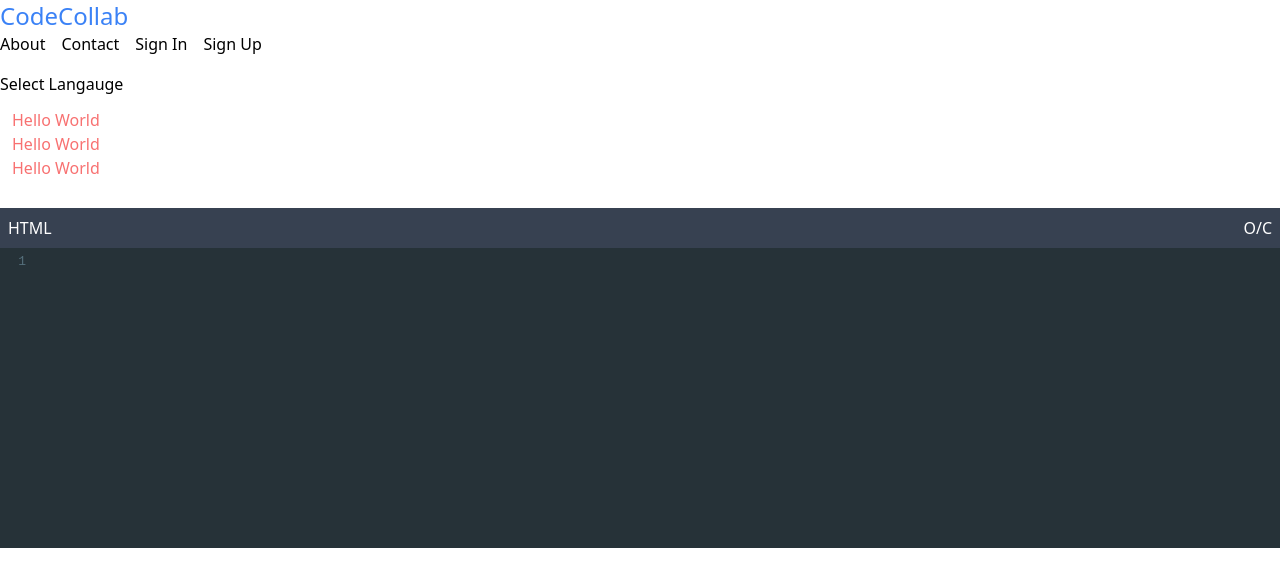
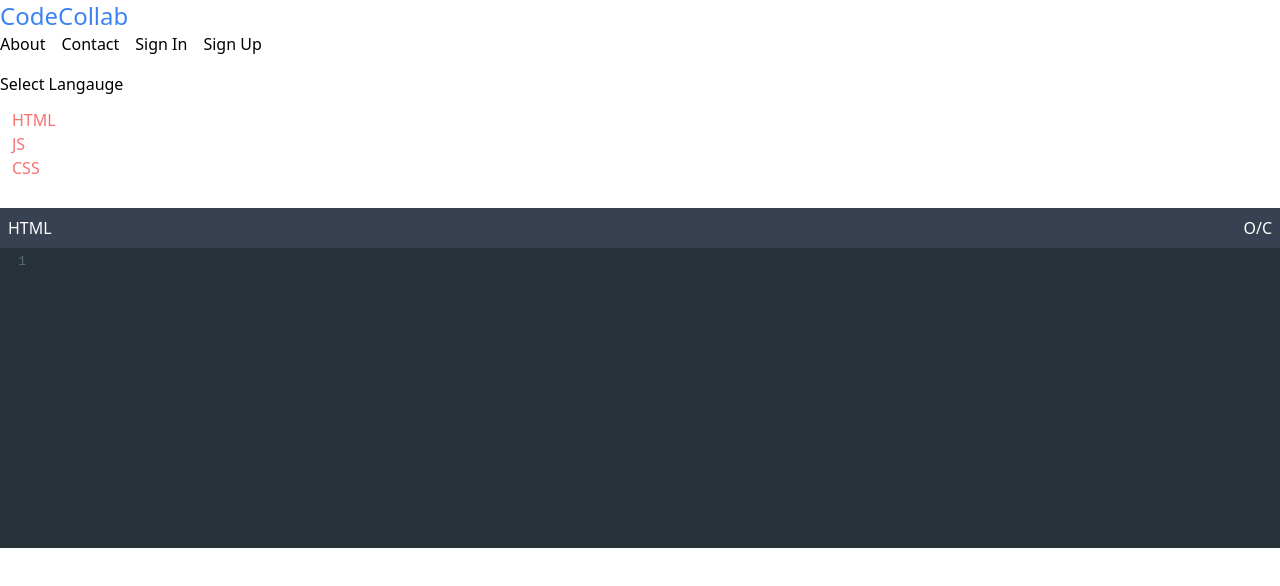
Before and after one commit to Smawllie/CodeCollab, a React (Create React App) app in the folder frontend/: page /editor in a window 1280 px wide. Both pictures are taken after a click on the button "Select Langauge". Shown: the top 586 px of the page. Built offline with nearby package versions, Linux system fonts and the light colour scheme.

Commit message:
Drop down menu shows options now

```diff
--- /dev/null
+++ b/frontend/src/@types/dropBoxOptions.ts
@@ -0,0 +1,3 @@
+export default interface DropBoxOptions {
+    option:String;
+}
--- a/frontend/src/@types/language.ts
+++ b/frontend/src/@types/language.ts
@@ -1,5 +1,6 @@
-export default interface Language {
-    displayName : String;
+import DropBoxOptions from "./dropBoxOptions";
+
+export default interface Language extends DropBoxOptions {
     language :String;
     selected : boolean;
     key : string;
--- a/frontend/src/components/Dropdown.tsx
+++ b/frontend/src/components/Dropdown.tsx
@@ -1,9 +1,10 @@
 import React from 'react';
+import DropBoxOptions from '../@types/dropBoxOptions';
 
 interface DropdownProps<T> {
 	title: string;
 	setSelected: any;
-	list: T[];
+	list: DropBoxOptions[];
 };
 
 
@@ -18,9 +19,9 @@ function Dropdown<T>({ title, list, setSelected }: DropdownProps<T>) {
 			</div>
 			{open && (
 				<div id="dd-list" className="border-black p-3">
-                       {list.map((item:T)=>{ return( <div className="">
+                       {list.map((item:DropBoxOptions)=>{ return( <div className="">
                                 <button className="border-gray-400" onClick={()=>{setSelected(item)}}>
-                                   <span className="text-red-400">Hello World</span>
+                                   <span className="text-red-400">{item.option}</span>
                                </button>
                            </div>);
                        })}
--- a/frontend/src/pages/editor.tsx
+++ b/frontend/src/pages/editor.tsx
@@ -7,21 +7,21 @@ import Language from '../@types/language';
 function EditorPage(props: any) {
 	const languages:Language[] = [
 		{
-			displayName: "HTML",
+			option: "HTML",
 			language: "xml",
 			selected: false,
 			key: 'langauge',
 
 		},
 		{
-			displayName: "JS",
+			option: "JS",
 			language: "javascript",
 			selected: false,
 			key: 'langauge',
 
 		},
 		{
-			displayName: "CSS",
+			option: "CSS",
 			language: "css",
 			selected: false,
 			key: 'langauge',
@@ -36,7 +36,7 @@ function EditorPage(props: any) {
 			<Navbar />
 			<Dropdown<Language> title="Select Langauge" list={languages} setSelected={setSelected} />
 			<div className="h-screen m-0 flex-col">
-				<Editor language={selected.language} displayName={selected.displayName} onChange={setCode} code={code} />
+				<Editor language={selected.language} displayName={selected.option} onChange={setCode} code={code} />
 			</div>
 		</div>
 	);
--- a/frontend/src/pages/login.tsx
+++ b/frontend/src/pages/login.tsx
@@ -12,7 +12,7 @@ const Login: React.FunctionComponent<any & RouteComponentProps<any>> = (props) =
 
 	const submitForm = (e: FormEvent<HTMLFormElement>) => {
 		e.preventDefault();
-		loginUser({ variables: userInfo })
+		loginUser({ variables: userInfo });
 	};
 
 	return (
```
